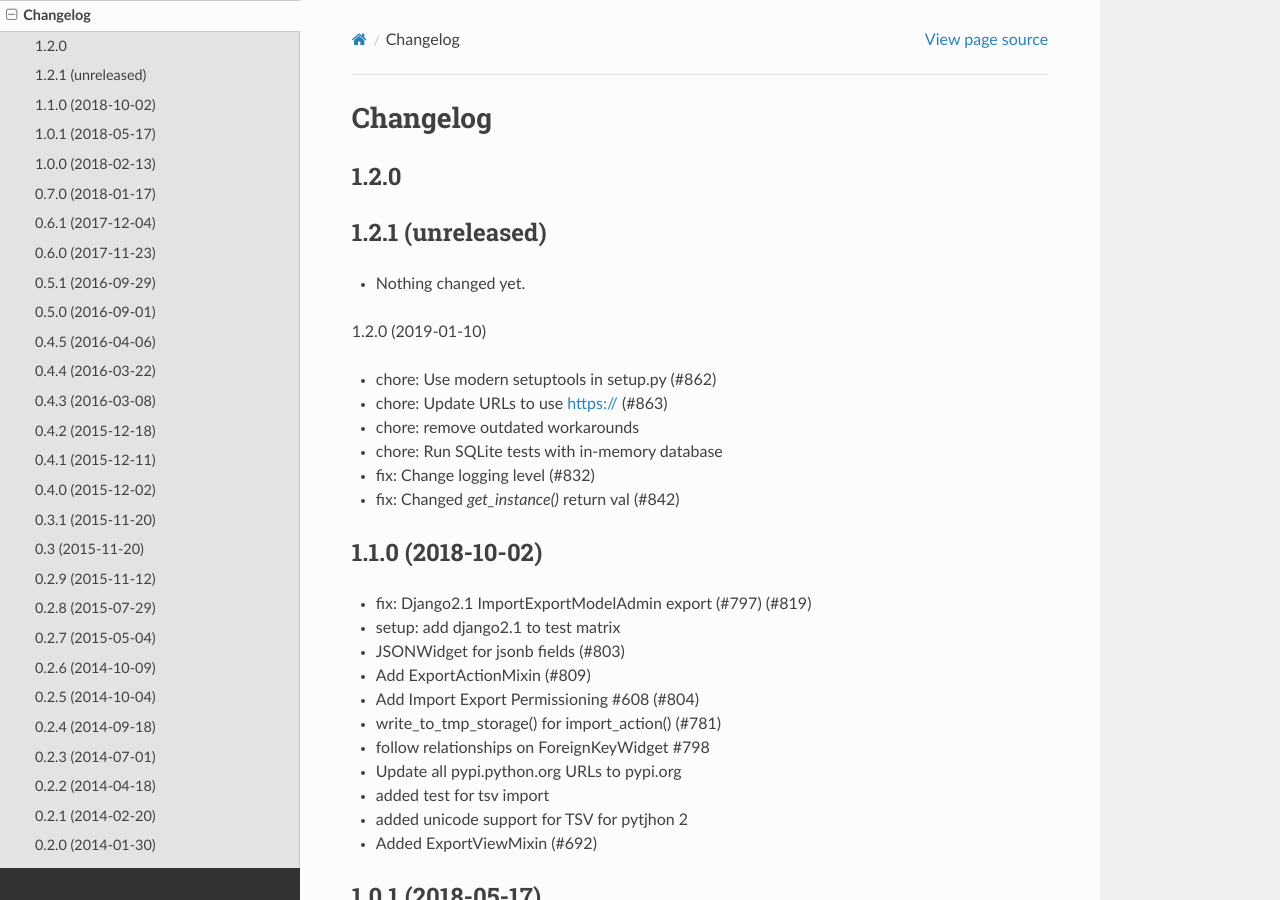
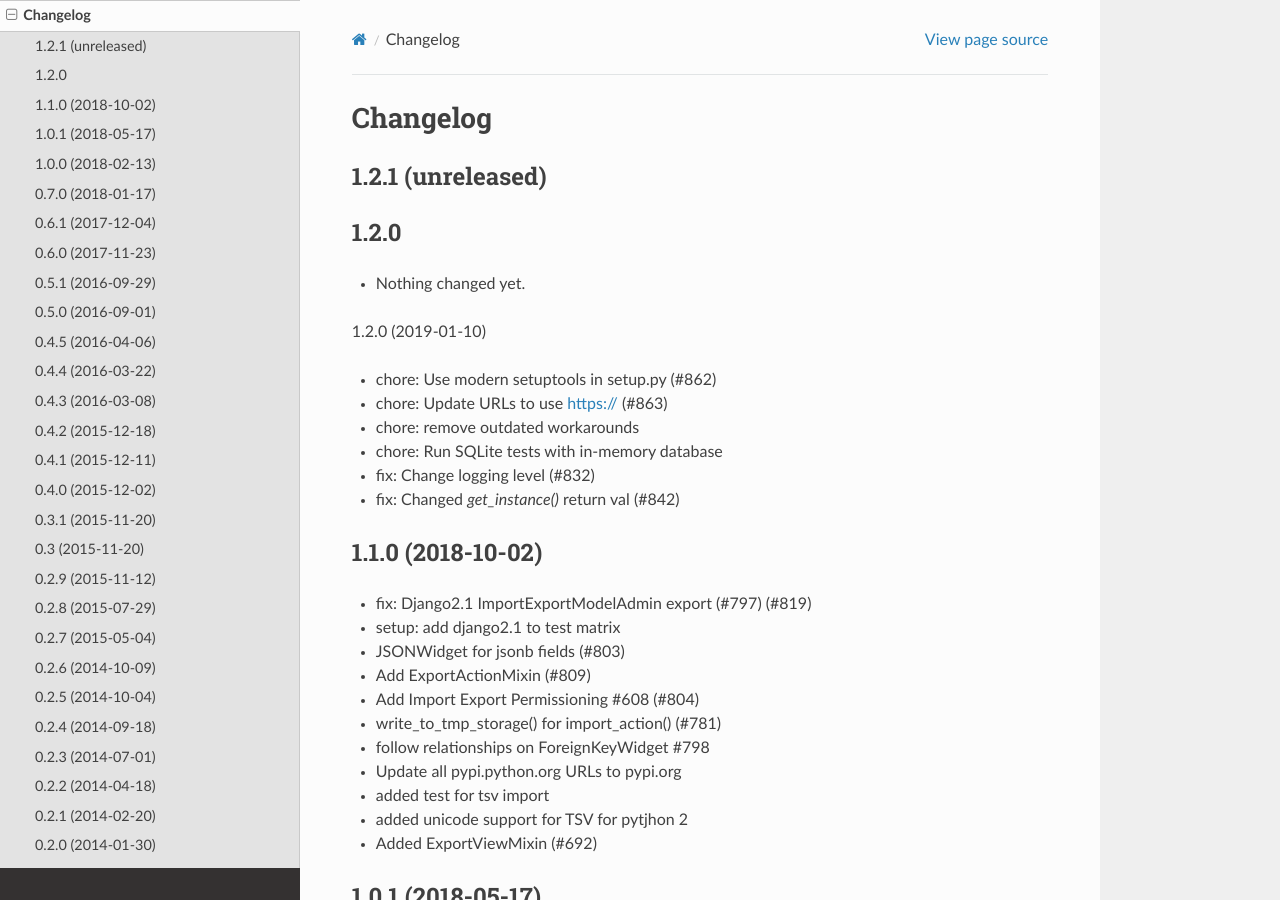
Before and after one commit to django-import-export/django-import-export, a Sphinx documentation site: the page built from docs/changelog.rst, in a window 1280 px wide and 900 px high. Built offline with Sphinx 7.4.7 and the Read the Docs theme 2.0.0, drawn with Linux system fonts in a browser that asks for light colours.

```diff
--- a/docs/changelog.rst
+++ b/docs/changelog.rst
@@ -2,10 +2,10 @@ Changelog
 =========
 
 
-1.2.0
+1.2.1 (unreleased)
 ------------------
 
-1.2.1 (unreleased)
+1.2.0
 ------------------
 
 - Nothing changed yet.
```
